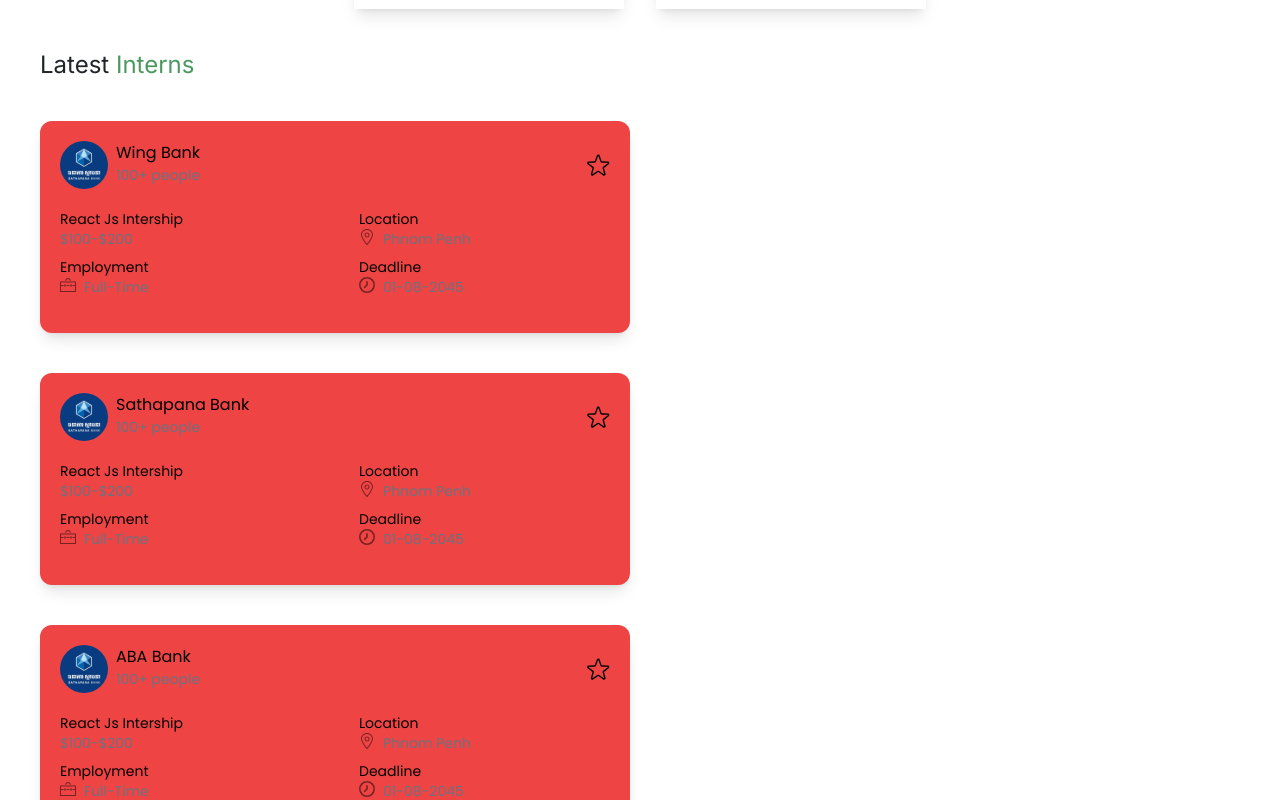
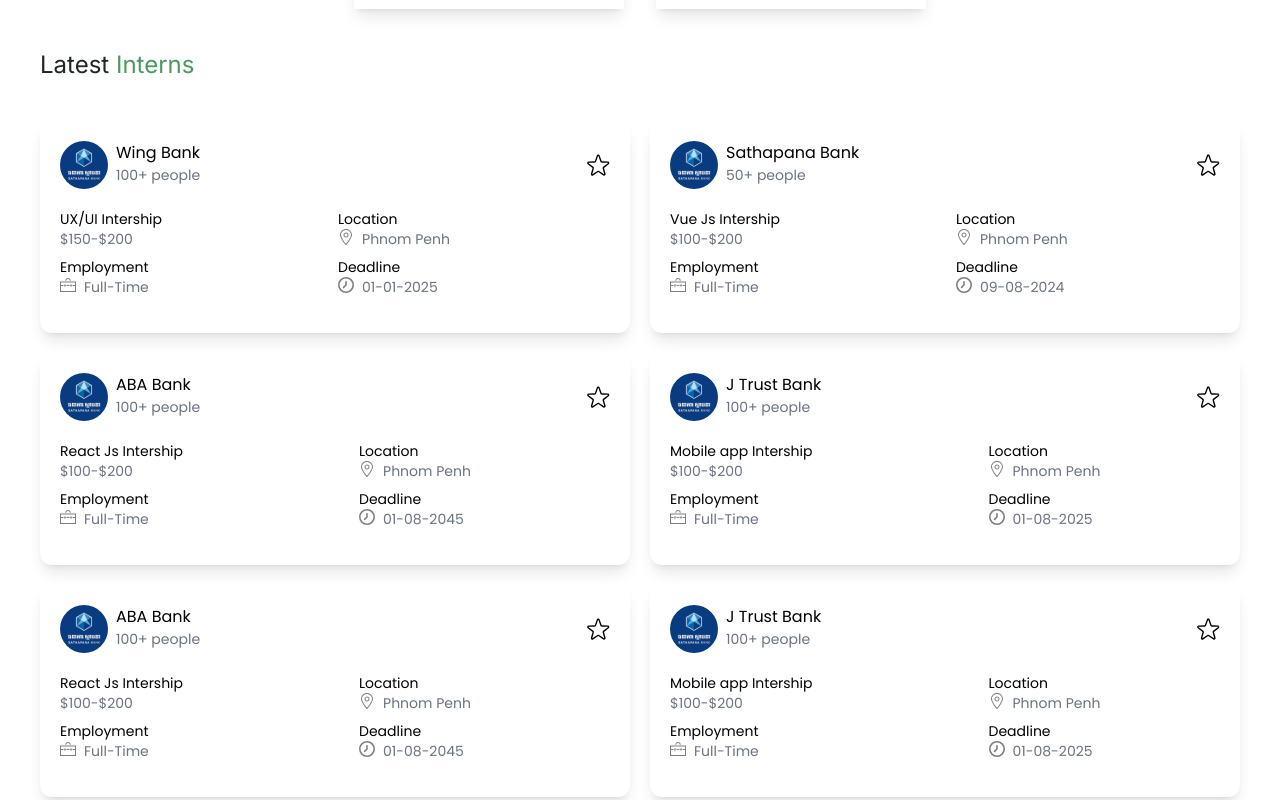
Before and after one commit to findingnithhh/Neakhatka-Client, a Next.js app: page / in a window 1280 px wide. Shown: the part 1120-1920 px from the top of the page. Built offline with nearby package versions, Linux system fonts and the light colour scheme.

Commit message:
fixed card to display grid

```diff
--- a/src/app/page.tsx
+++ b/src/app/page.tsx
@@ -23,22 +23,22 @@
       companyName: "Wing Bank",
       companyLogo: "/images.png",
       peopleAmount: "100+ people",
-      jobTitle: "React Js Intership",
-      salary: "$100-$200",
+      jobTitle: "UX/UI Intership",
+      salary: "$150-$200",
       location: "Phnom Penh",
       Emploment: "Full-Time",
-      DeadLine: "01-08-2045",
+      DeadLine: "01-01-2025",
     },
     {
       id: 2,
       companyName: "Sathapana Bank",
       companyLogo: "/images.png",
-      peopleAmount: "100+ people",
-      jobTitle: "React Js Intership",
+      peopleAmount: "50+ people",
+      jobTitle: "Vue Js Intership",
       salary: "$100-$200",
       location: "Phnom Penh",
       Emploment: "Full-Time",
-      DeadLine: "01-08-2045",
+      DeadLine: "09-08-2024",
     },
     {
       id: 3,
@@ -50,6 +50,61 @@
       location: "Phnom Penh",
       Emploment: "Full-Time",
       DeadLine: "01-08-2045",
+    },
+    {
+      id: 4,
+      companyName: "J Trust Bank",
+      companyLogo: "/images.png",
+      peopleAmount: "100+ people",
+      jobTitle: "Mobile app Intership",
+      salary: "$100-$200",
+      location: "Phnom Penh",
+      Emploment: "Full-Time",
+      DeadLine: "01-08-2025",
+    },
+    {
+      id: 5,
+      companyName: "ABA Bank",
+      companyLogo: "/images.png",
+      peopleAmount: "100+ people",
+      jobTitle: "React Js Intership",
+      salary: "$100-$200",
+      location: "Phnom Penh",
+      Emploment: "Full-Time",
+      DeadLine: "01-08-2045",
+    },
+    {
+      id: 6,
+      companyName: "J Trust Bank",
+      companyLogo: "/images.png",
+      peopleAmount: "100+ people",
+      jobTitle: "Mobile app Intership",
+      salary: "$100-$200",
+      location: "Phnom Penh",
+      Emploment: "Full-Time",
+      DeadLine: "01-08-2025",
+    },
+    {
+      id: 7,
+      companyName: "ABA Bank",
+      companyLogo: "/images.png",
+      peopleAmount: "100+ people",
+      jobTitle: "React Js Intership",
+      salary: "$100-$200",
+      location: "Phnom Penh",
+      Emploment: "Full-Time",
+      DeadLine: "01-08-2045",
+    },
+    {
+      id: 8,
+      companyName: "J Trust Bank",
+      companyLogo: "/images.png",
+      peopleAmount: "100+ people",
+      jobTitle: "Mobile app Intership",
+      salary: "$100-$200",
+      location: "Phnom Penh",
+      Emploment: "Full-Time",
+      DeadLine: "01-08-2025",
     },
   ];
   return (
@@ -64,11 +119,16 @@
       >
         Latest <span className="text-[#4B9960]">Interns</span>
       </Typography>
-      {Cardinfor.map((job) => (
-        <div key={job.id} className="card-container">
-          <Card className="w-[60px] h-[60px]" data={job} />
+      <main className="w-[1200px] mx-auto mt-10">
+        {/* Card */}
+        <div className="grid grid-cols-2 gap-[20px]">
+          {Cardinfor.map((job) => (
+            <div key={job.id} className="card-container">
+              <Card className="w-[60px] h-[60px]" data={job} />
+            </div>
+          ))}
         </div>
-      ))}
+      </main>
       <Promote />
       <Footer />
     </>
--- a/src/components/molecules/Card/Card.tsx
+++ b/src/components/molecules/Card/Card.tsx
@@ -21,10 +21,10 @@
   } = data;
   return (
     <>
-      <main className="w-[1200px] mx-auto mt-10">
+      {/* <main className="w-[1200px] mx-auto mt-10"> */}
         {/* Card */}
-        <div className="grid grid-cols-2 gap-[20px]">
-          <div className="w-full h-[212px] rounded-xl shadow-lg p-5 font-Poppins bg-red-500">
+        {/* <div className="grid grid-cols-2 gap-[20px]"> */}
+          <div className="w-full h-[212px] rounded-xl shadow-lg p-5 font-Poppins">
             <div className="flex justify-between items-center">
               {/* image */}
               <div className="flex">
@@ -92,8 +92,8 @@
               </div>
             </div>
           </div>
-        </div>
-      </main>
+        {/* </div>
+      </main> */}
     </>
   );
 };
```
